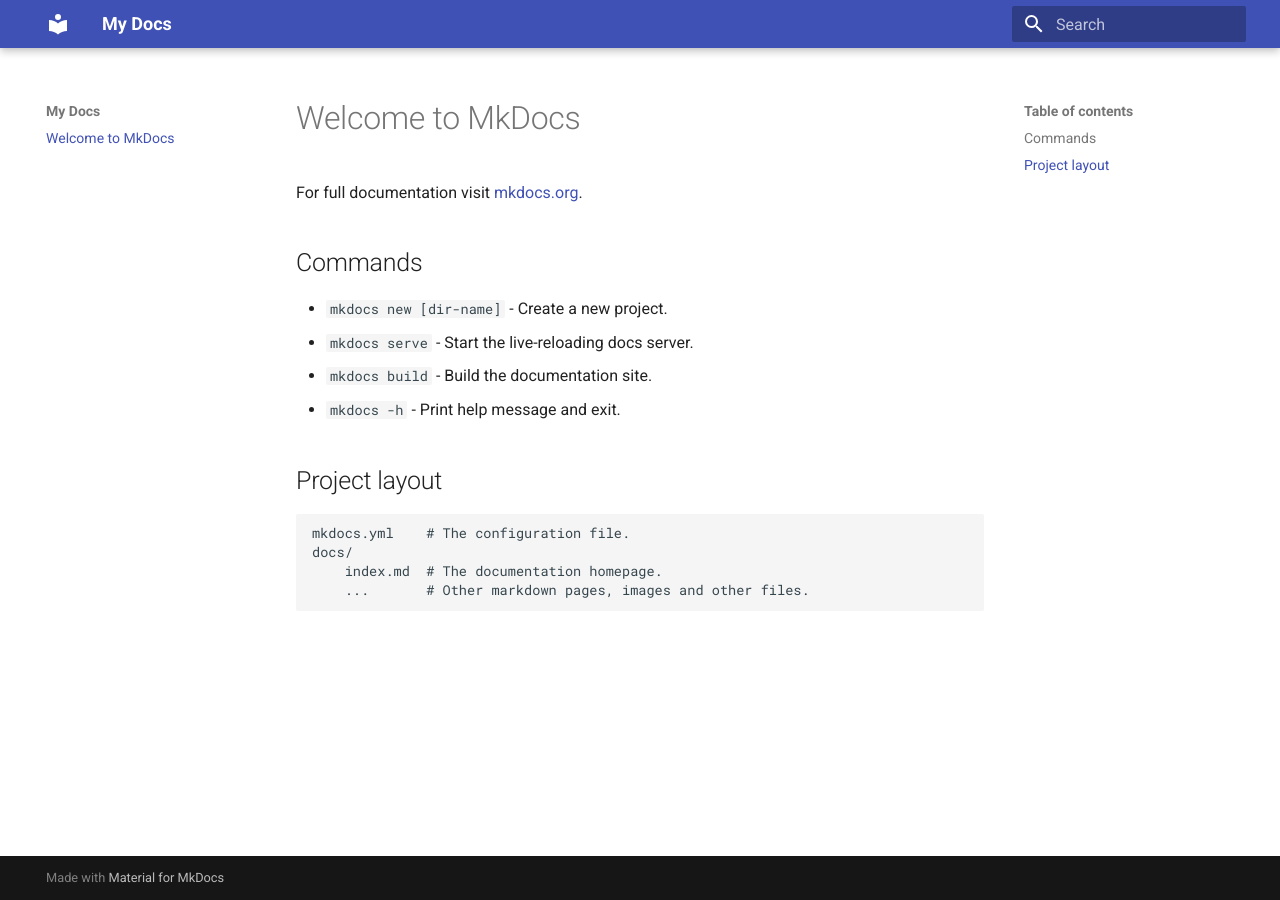
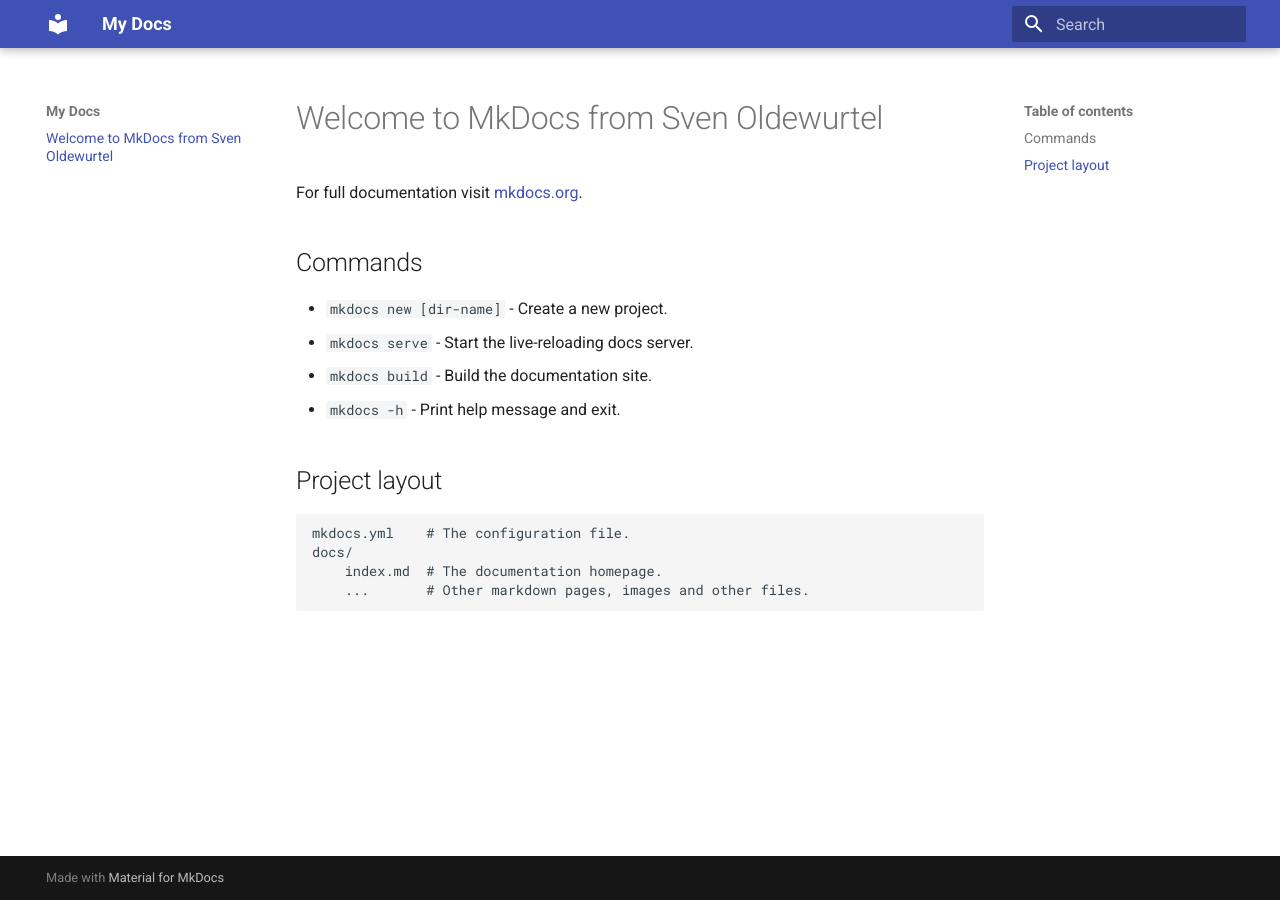
Before and after one commit to soldew/mkdocs, an MkDocs documentation site: the page built from docs/index.md, in a window 1280 px wide. Built offline with MkDocs 1.6.1 and Material for MkDocs 9.7.7, drawn with Linux system fonts in a browser that asks for light colours.

Commit message:
Updated index.md

```diff
--- a/docs/index.md
+++ b/docs/index.md
@@ -1,4 +1,4 @@
-# Welcome to MkDocs
+# Welcome to MkDocs from Sven Oldewurtel
 
 For full documentation visit [mkdocs.org](https://www.mkdocs.org).
 
```
